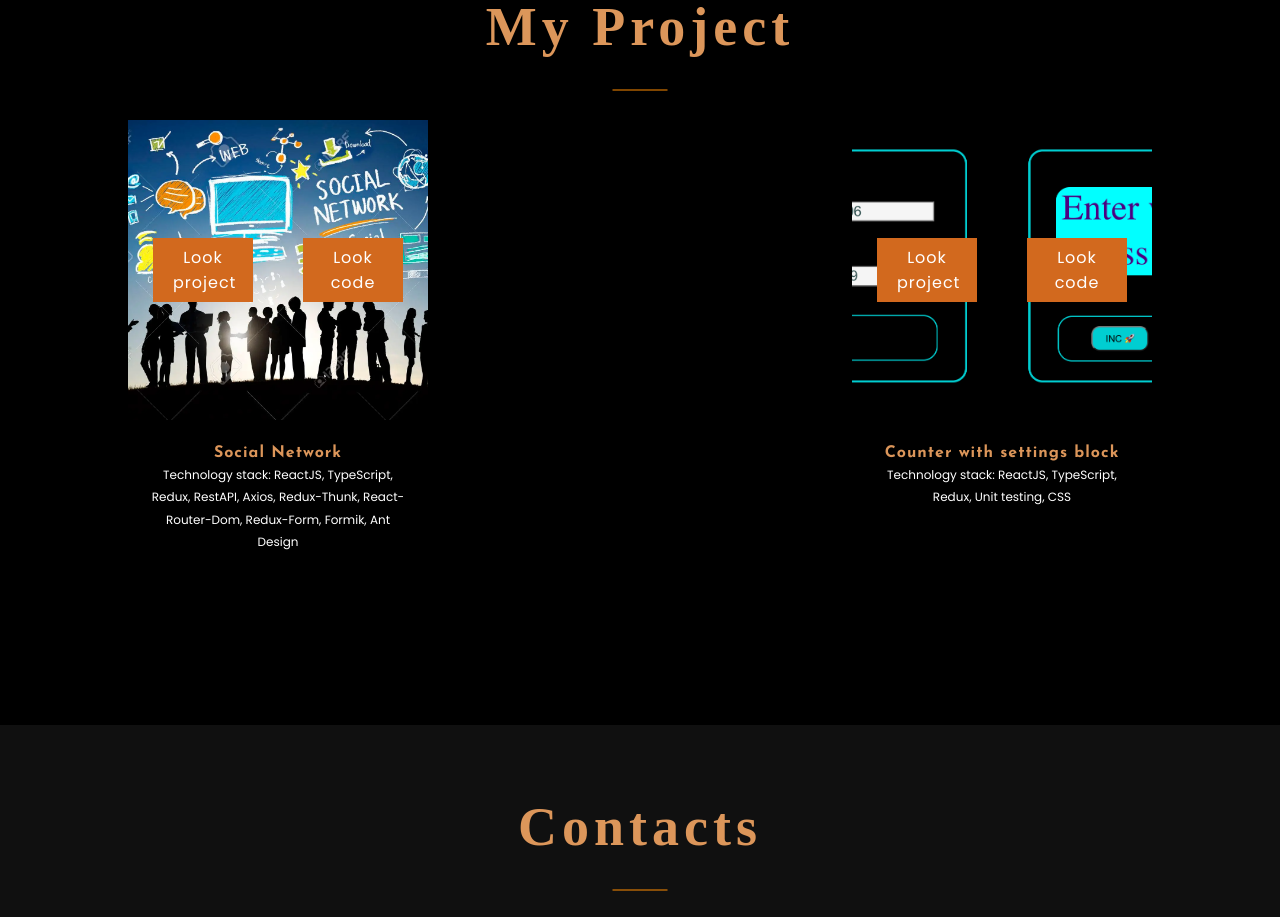
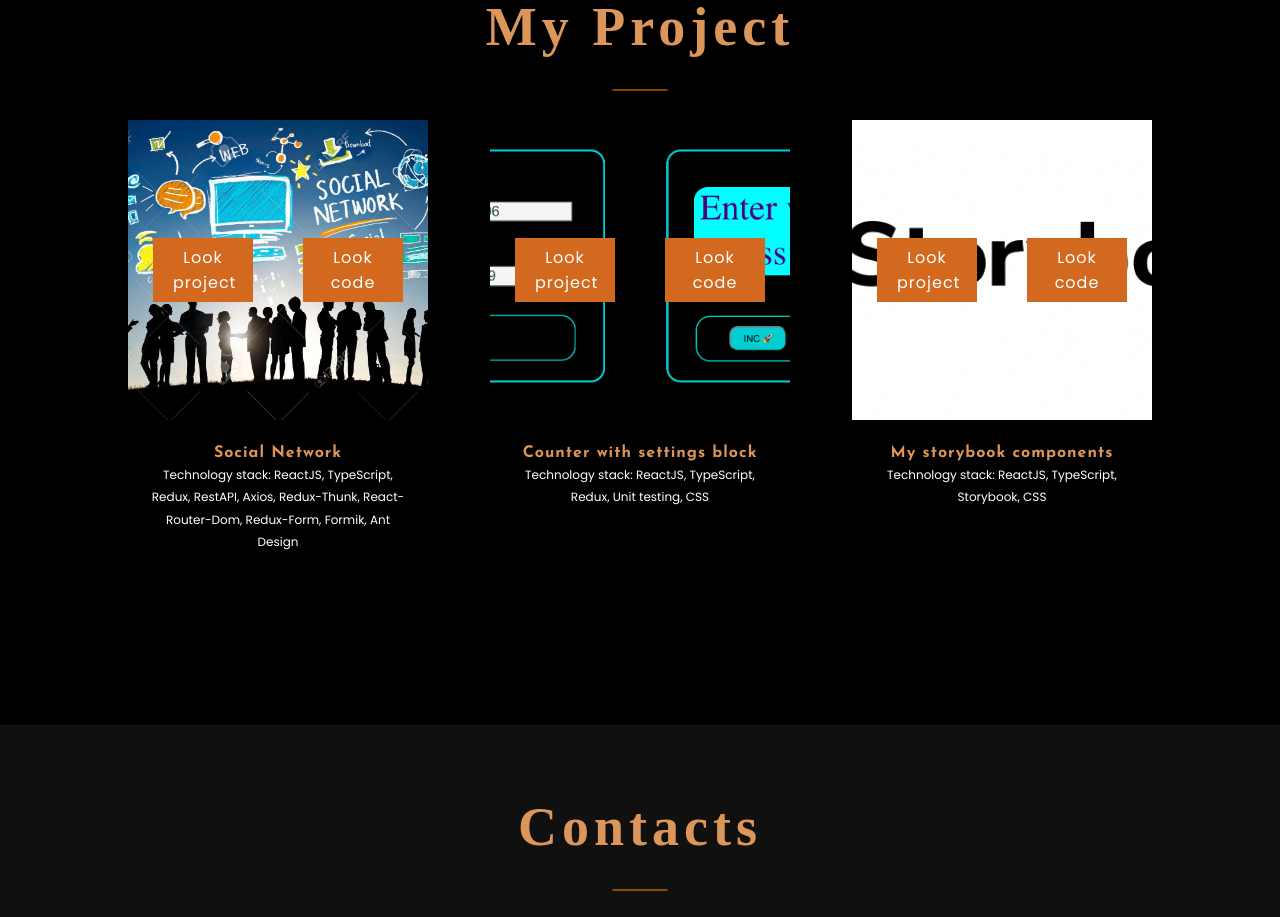
Before and after one commit to Kirill2690/my-portfolio, a React (Create React App) app: page / in a window 1280 px wide. Shown: the part 2260-3177 px from the top of the page. Built offline with nearby package versions, Linux system fonts and the light colour scheme.

Commit message:
fixed projects.ts

```diff
--- a/src/common/data/projects.ts
+++ b/src/common/data/projects.ts
@@ -1,5 +1,6 @@
 import counter from '../../images/counter.png';
 import social_network from '../../images/social-network.webp';
+import storybook_project from '../../images/storybook_project.png'
 
 export const projectsData = [
    /* {
@@ -25,7 +26,17 @@ export const projectsData = [
         backgroundImage: `url(${counter})`,
         repoLink: 'https://github.com/Kirill2690/counter_and_redux',
         demoLink: 'https://kirill2690.github.io/counter_and_redux/'
-    }
+    },
+    {
+        id: '3',
+        title: 'My storybook components',
+        description: 'Technology stack: ReactJS, TypeScript, Storybook, CSS',
+        backgroundImage: `url(${storybook_project})`,
+        repoLink: 'https://github.com/Kirill2690/my-storybook.git',
+        demoLink: ''
+    },
+
+
 
 
 
```
Also changed, not shown: src/images/storybook_project.png (renamed from src/images/storybook.png).
